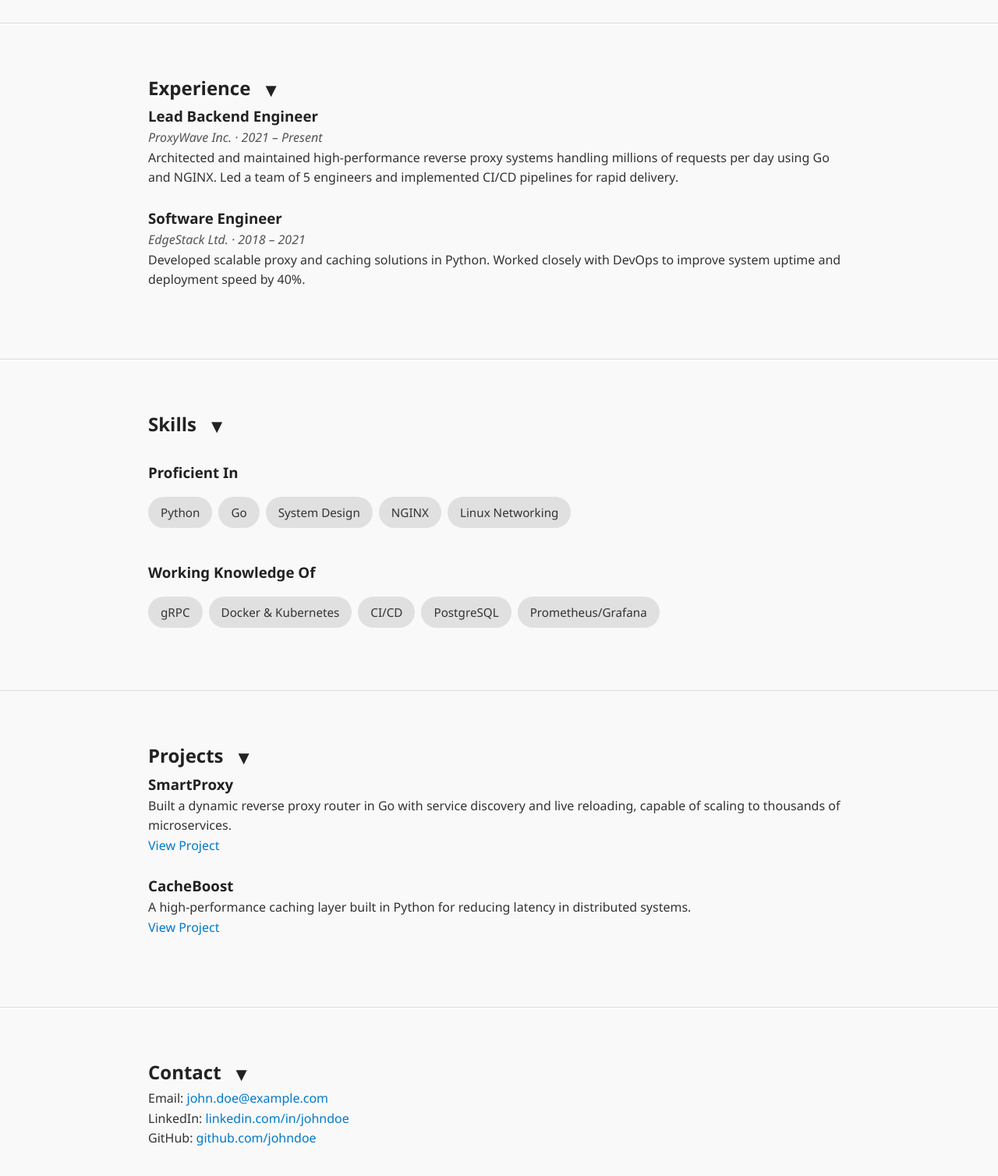
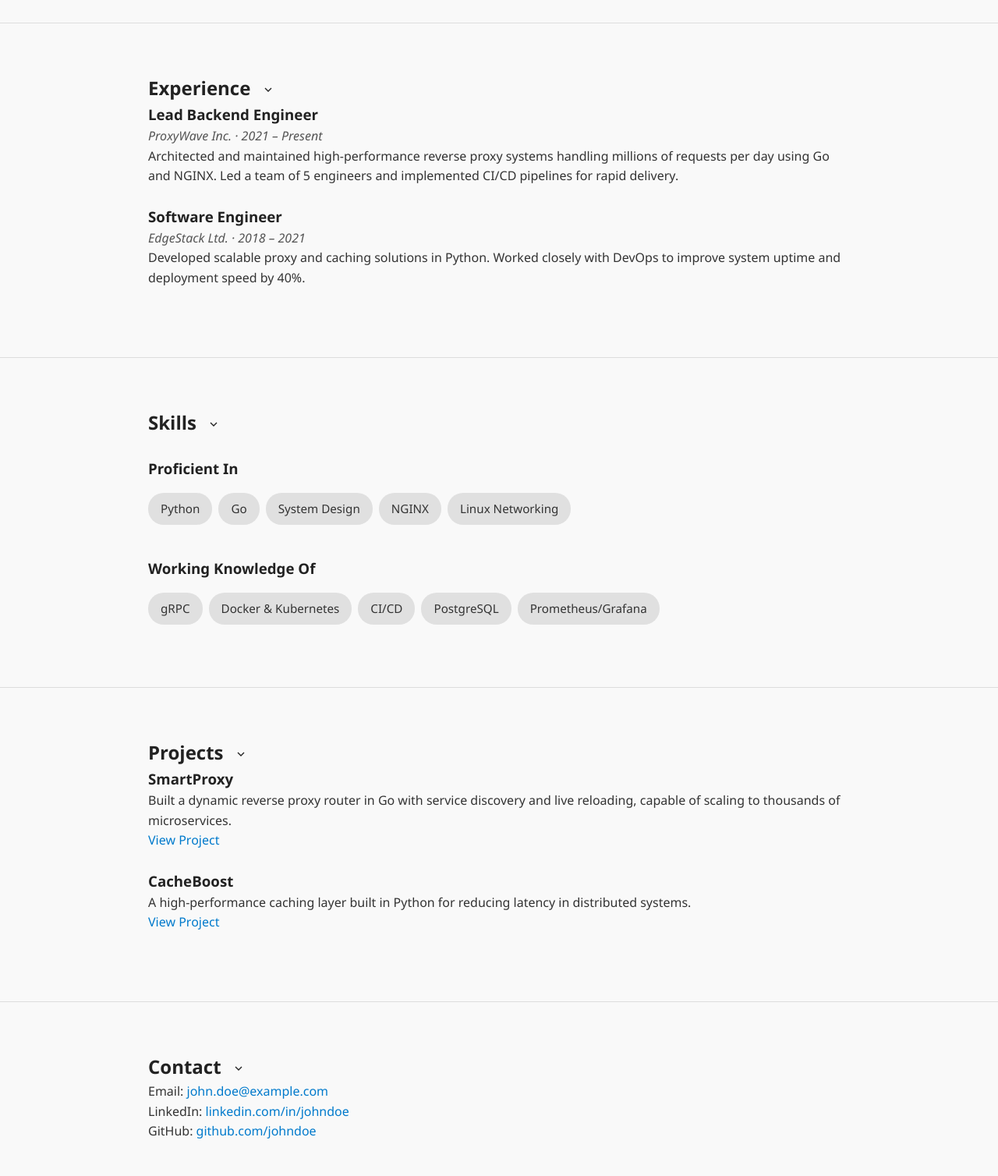
Before and after one commit to Sherry3/resume1, a plain HTML site: page index.html in a window 1280 px wide. Shown: the part 578-2086 px from the top of the page at 78% size. Drawn offline with Linux system fonts and the light colour scheme.

Commit message:
Update index.html

```diff
--- a/index.html
+++ b/index.html
@@ -41,7 +41,11 @@
 
   <section class="experience collapsible-section">
     <div class="container">
-      <h2 class="collapsible-toggle">Experience <span class="toggle-icon">▼</span></h2>
+      <h2 class="collapsible-toggle">Experience
+        <svg class="toggle-icon" width="16" height="16" viewBox="0 0 24 24">
+          <path d="M6 9l6 6 6-6" fill="none" stroke="currentColor" stroke-width="2"/>
+        </svg>
+      </h2>
       <div class="collapsible-content">
         <div class="job">
           <h3>Lead Backend Engineer</h3>
@@ -59,7 +63,11 @@
 
   <section class="skills collapsible-section">
     <div class="container">
-      <h2 class="collapsible-toggle">Skills <span class="toggle-icon">▼</span></h2>
+      <h2 class="collapsible-toggle">Skills
+        <svg class="toggle-icon" width="16" height="16" viewBox="0 0 24 24">
+          <path d="M6 9l6 6 6-6" fill="none" stroke="currentColor" stroke-width="2"/>
+        </svg>
+      </h2>
       <div class="collapsible-content">
 
         <br>
@@ -87,7 +95,11 @@
 
   <section class="projects collapsible-section">
     <div class="container">
-      <h2 class="collapsible-toggle">Projects <span class="toggle-icon">▼</span></h2>
+      <h2 class="collapsible-toggle">Projects
+        <svg class="toggle-icon" width="16" height="16" viewBox="0 0 24 24">
+          <path d="M6 9l6 6 6-6" fill="none" stroke="currentColor" stroke-width="2"/>
+        </svg>
+      </h2>
       <div class="collapsible-content">
         <div class="project">
           <h3>SmartProxy</h3>
@@ -105,7 +117,11 @@
 
   <section class="contact collapsible-section">
     <div class="container">
-      <h2 class="collapsible-toggle">Contact <span class="toggle-icon">▼</span></h2>
+      <h2 class="collapsible-toggle">Contact
+        <svg class="toggle-icon" width="16" height="16" viewBox="0 0 24 24">
+          <path d="M6 9l6 6 6-6" fill="none" stroke="currentColor" stroke-width="2"/>
+        </svg>
+      </h2>
       <div class="collapsible-content">
         <p>Email: <a href="mailto:john.doe@example.com">john.doe@example.com</a></p>
         <p>LinkedIn: <a href="#">linkedin.com/in/johndoe</a></p>
```
Lines whose indentation alone changed are shown as unchanged.
